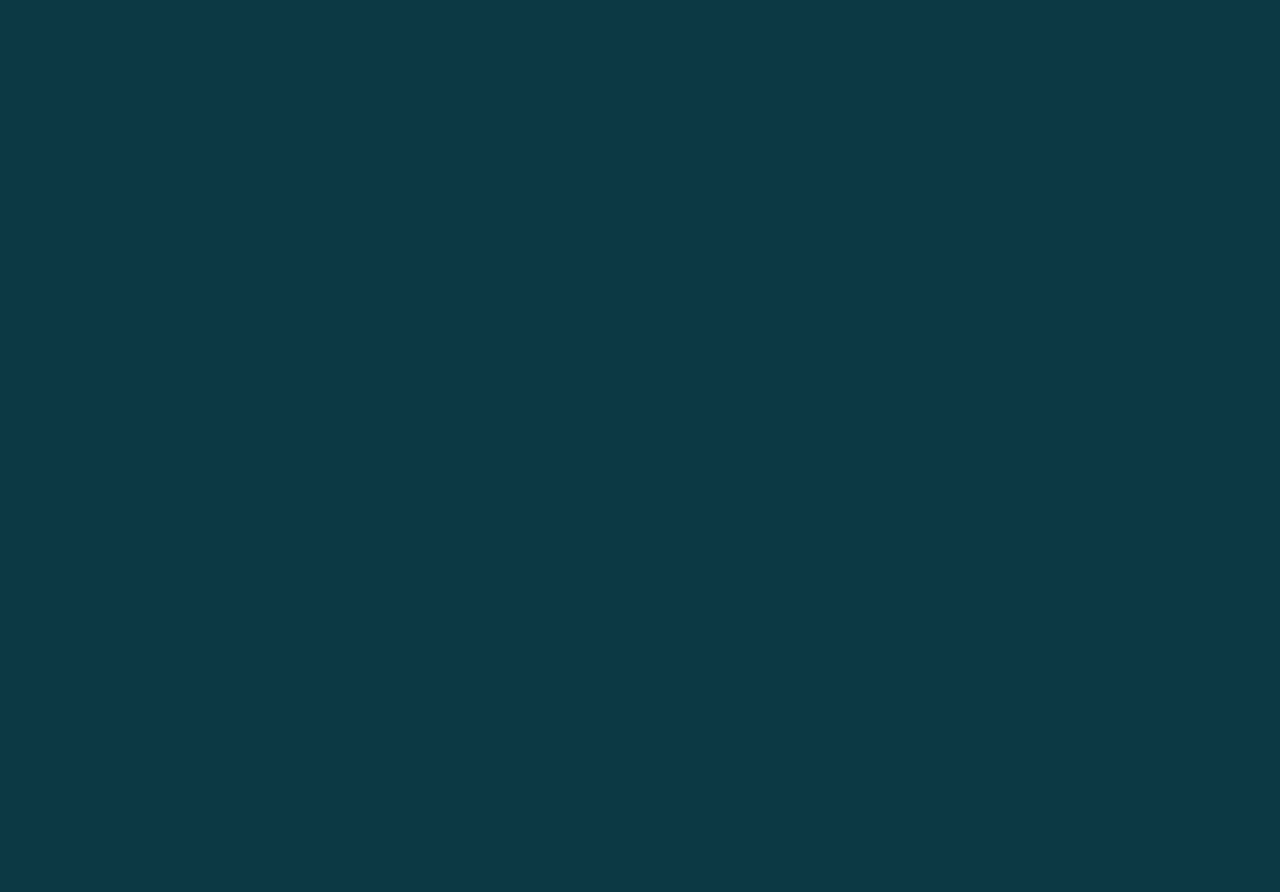
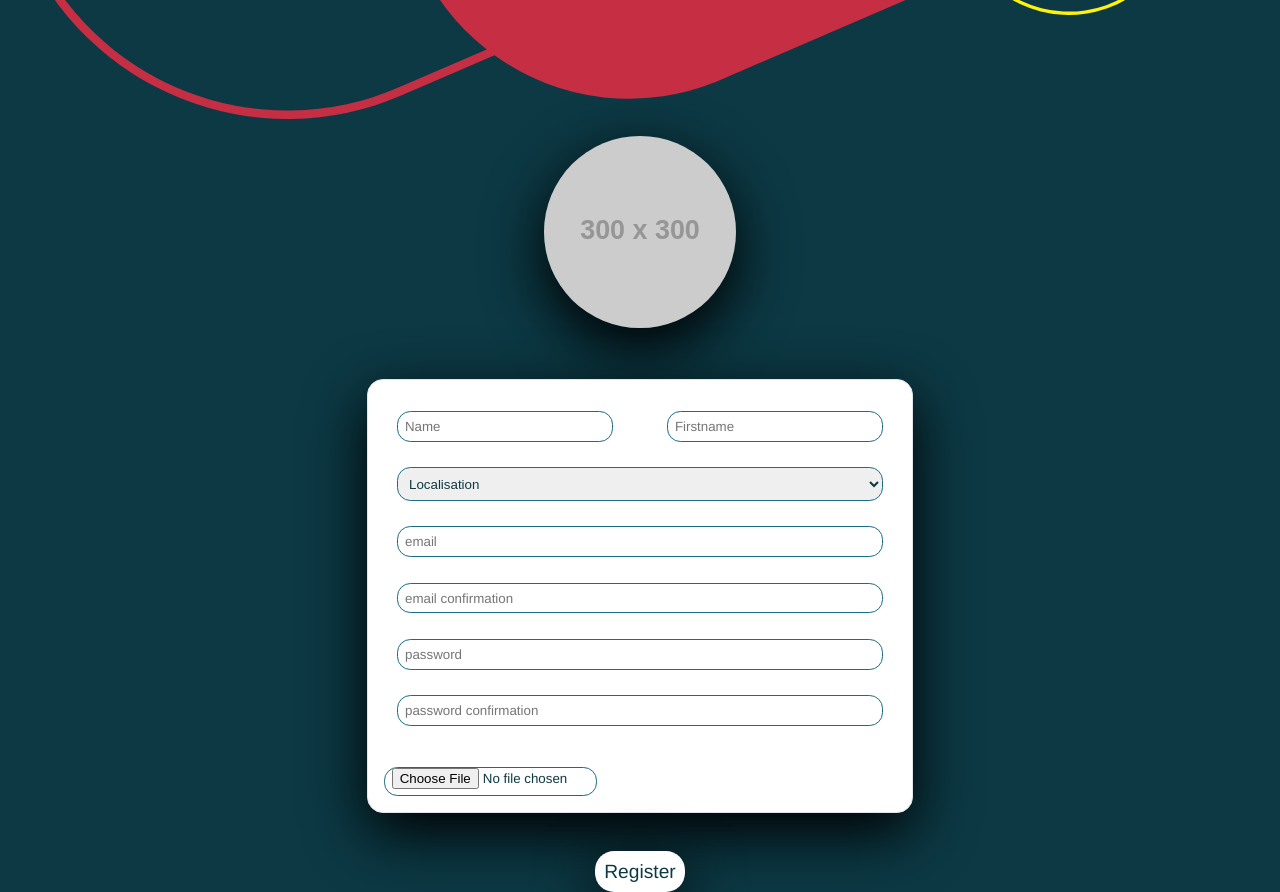
Before and after one commit to Sax593/makesense, a React (Vite) app in the folder frontend/: page /sub in a window 1280 px wide. Before the commit this address had no page. Shown: the part 680-1572 px from the top of the page. Before the commit the page ends 800 px from the top, so only its background shows below. Built offline with nearby package versions, Linux system fonts and the light colour scheme.

Commit message:
adding avatar log

```diff
--- a/frontend/package.json
+++ b/frontend/package.json
@@ -11,12 +11,13 @@
   },
   "dependencies": {
     "@makesenseorg/design-system": "^1.16.3",
+    "axios": "^1.2.2",
     "node-sass": "^8.0.0",
     "prop-types": "^15.8.1",
     "react": "^18.0.0",
     "react-burger-menu": "^3.0.8",
+    "react-dom": "^18.0.0",
     "react-icons": "^4.7.1",
-    "react-dom": "^18.0.0",
     "react-router-dom": "^6.4.5"
   },
   "devDependencies": {
--- a/frontend/src/App.jsx
+++ b/frontend/src/App.jsx
@@ -7,7 +7,7 @@ function App() {
     <div className="App">
       <Routes>
         <Route path="/" element={<Home />} />
-        <Route path="/register" element={<SubscriptionForm />} />
+        <Route path="/sub" element={<SubscriptionForm />} />
       </Routes>
     </div>
   );
--- a/frontend/src/pages/SubscriptionForm/SubscriptionForm.jsx
+++ b/frontend/src/pages/SubscriptionForm/SubscriptionForm.jsx
@@ -1,20 +1,48 @@
 import "./style.scss";
-import logoMS from "../../assets/pills3.svg";
+import { useState } from "react";
+import axios from "axios";
+import logoMS from "../../assets/pills.svg";
 import logoMS2 from "../../assets/pills2.svg";
+import logoMS3 from "../../assets/pills3.svg";
 
 export default function SubscriptionForm() {
+  const [user, setUser] = useState({
+    name: "",
+    firstname: "",
+    localisation: "",
+    email: "",
+    confEmail: "",
+    password: "",
+    confPass: "",
+    role: "Valid",
+    avatar: "",
+  });
+  const hChange = (evt) => {
+    setUser({ ...user, [evt.target.name]: evt.target.value });
+  };
+  const hSubmit = (evt) => {
+    evt.preventDefault();
+    if (user.email !== user.confEmail) {
+      alert("Error: Email is not valid");
+    }
+    if (user.password !== user.confPass) {
+      alert("Error: Password is not valid");
+    }
+
+    axios.post(`${import.meta.env.VITE_BACKEND_URL}/users`, user);
+  };
   return (
     <section className="subscriptionForm">
       <img className="logoMS" src={logoMS} alt="logoMS" />
       <img className="logoMS2" src={logoMS2} alt="logoMS" />
-
+      <img className="logoMS3" src={logoMS3} alt="logoMS" />
       <img
         className="avatarLogo"
         src="https://via.placeholder.com/300"
         alt="avatar"
       />
 
-      <form>
+      <form onSubmit={hSubmit}>
         <label className="inputFields">
           <section className="identityInputs">
             <input
@@ -22,6 +50,8 @@ export default function SubscriptionForm() {
               type="text"
               name="name"
               placeholder="Name"
+              value={user.name}
+              onChange={hChange}
               required
             />
             <input
@@ -29,45 +59,69 @@ export default function SubscriptionForm() {
               type="text"
               name="firstname"
               placeholder="Firstname"
+              value={user.firstname}
+              onChange={hChange}
               required
             />
           </section>
-          <select className="localisationInput" required>
+          <select
+            className="localisationInput"
+            value={user.localisation}
+            onChange={(e) => setUser({ ...user, localisation: e.target.value })}
+            required
+          >
             <option value="---">Localisation</option>
-            <option value="Africa">Abidjan</option>
-            <option value="Asia">Beirut</option>
-            <option value="Africa">Dakar</option>
-            <option value="America">Lima</option>
-            <option value="Asia">Manila</option>
-            <option value="America">Mexico</option>
-            <option value="Europe">Paris</option>
+            <option value="Abidjan">Abidjan</option>
+            <option value="Beirut">Beirut</option>
+            <option value="Dakar">Dakar</option>
+            <option value="Lima">Lima</option>
+            <option value="Manila">Manila</option>
+            <option value="Mexico">Mexico</option>
+            <option value="Paris">Paris</option>
           </select>
           <input
             className="emailInput"
-            type="text"
+            type="email"
             name="email"
             placeholder="email"
+            value={user.email}
+            onChange={hChange}
             required
           />
           <input
             className="emailConfInput"
-            type="text"
+            type="email"
             name="confEmail"
             placeholder="email confirmation"
+            value={user.confEmail}
+            onChange={hChange}
             required
           />
           <input
             className="passInput"
             type="password"
-            name="passw"
+            name="password"
             placeholder="password"
+            value={user.password}
+            onChange={hChange}
             required
           />
           <input
             className="passConfInput"
             type="password"
-            name="email"
+            name="confPass"
             placeholder="password confirmation"
+            value={user.confPass}
+            onChange={hChange}
+            required
+          />
+          <input
+            className="fNameInput"
+            type="file"
+            name="avatar"
+            placeholder="avatar"
+            value={user.avatar}
+            onChange={hChange}
             required
           />
         </label>
--- a/package.json
+++ b/package.json
@@ -18,5 +18,8 @@
   "devDependencies": {
     "concurrently": "^7.0.0",
     "husky": "^7.0.0"
+  },
+  "dependencies": {
+    "axios": "^1.2.2"
   }
 }
```
Also changed, not shown: 2 other files (tests, documents, lock files or other folders).
